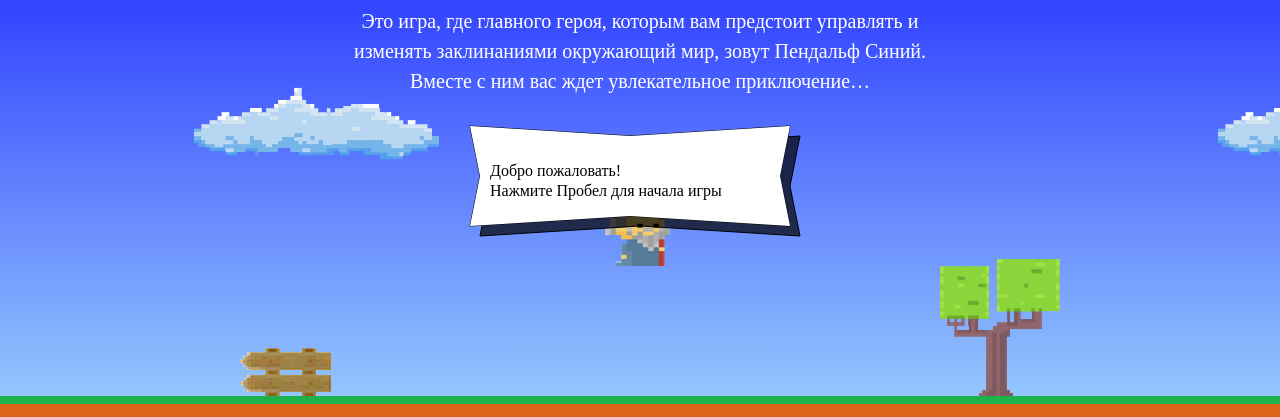
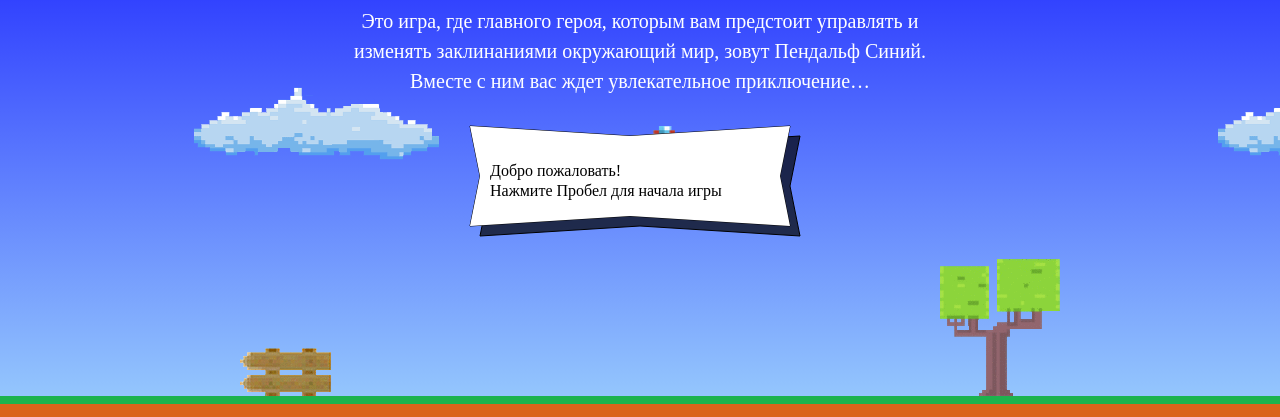
Before and after one commit to lebedevadare/824439-code-and-magick-19, a website: page index.html in a window 1280 px wide. Shown: the part 203-620 px from the top of the page. Drawn offline with Linux system fonts and the light colour scheme; a web font is replaced by a local one.

Commit message:
Исправления вычисления положения мага на экране

```diff
--- a/index.html
+++ b/index.html
@@ -199,7 +199,7 @@
     };
 
   var getWizardY = function (height) {
-        return height - (2 / 3 * height) ;
+        return height *1/3 - getWizardHeight();
     };
 
 </script>
```
